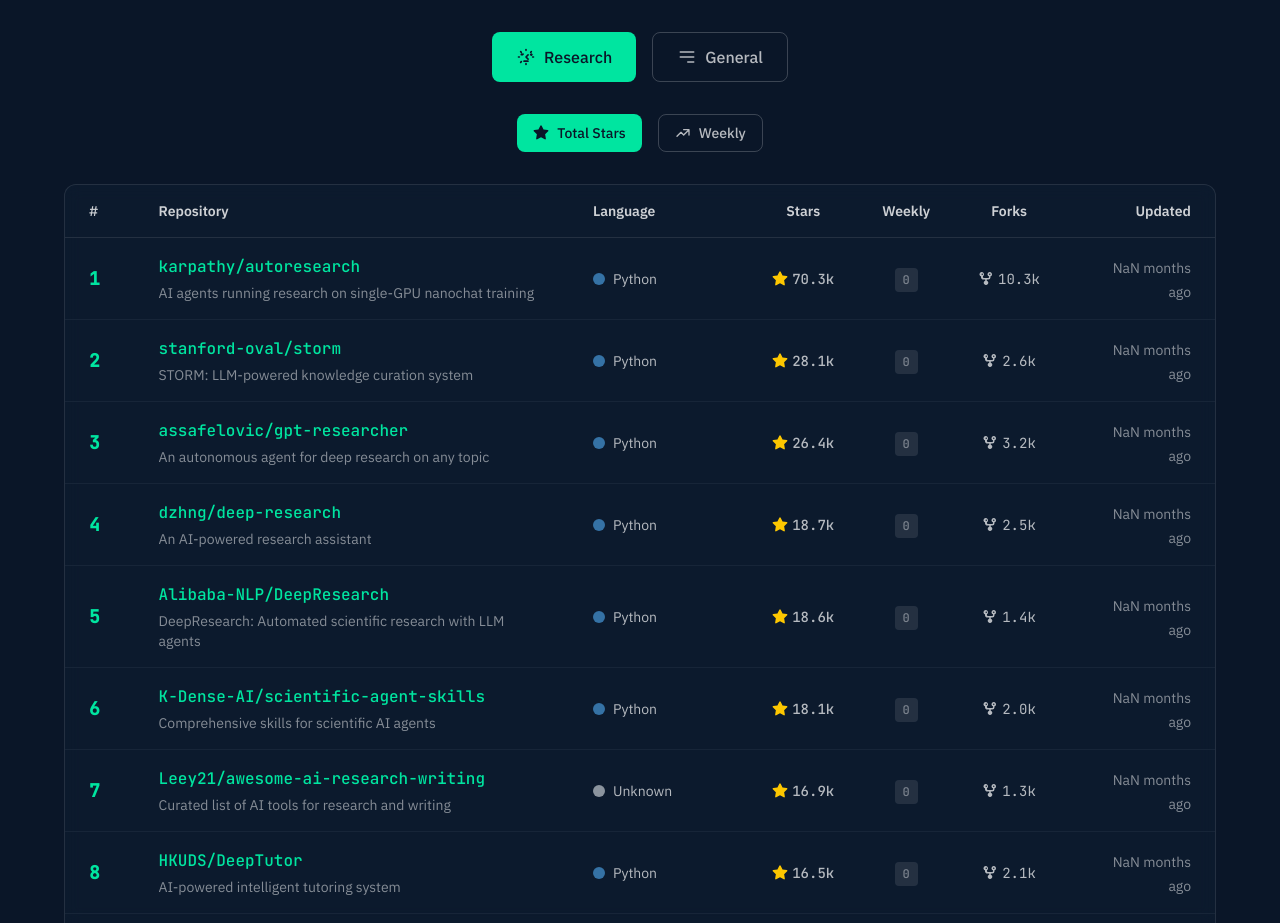
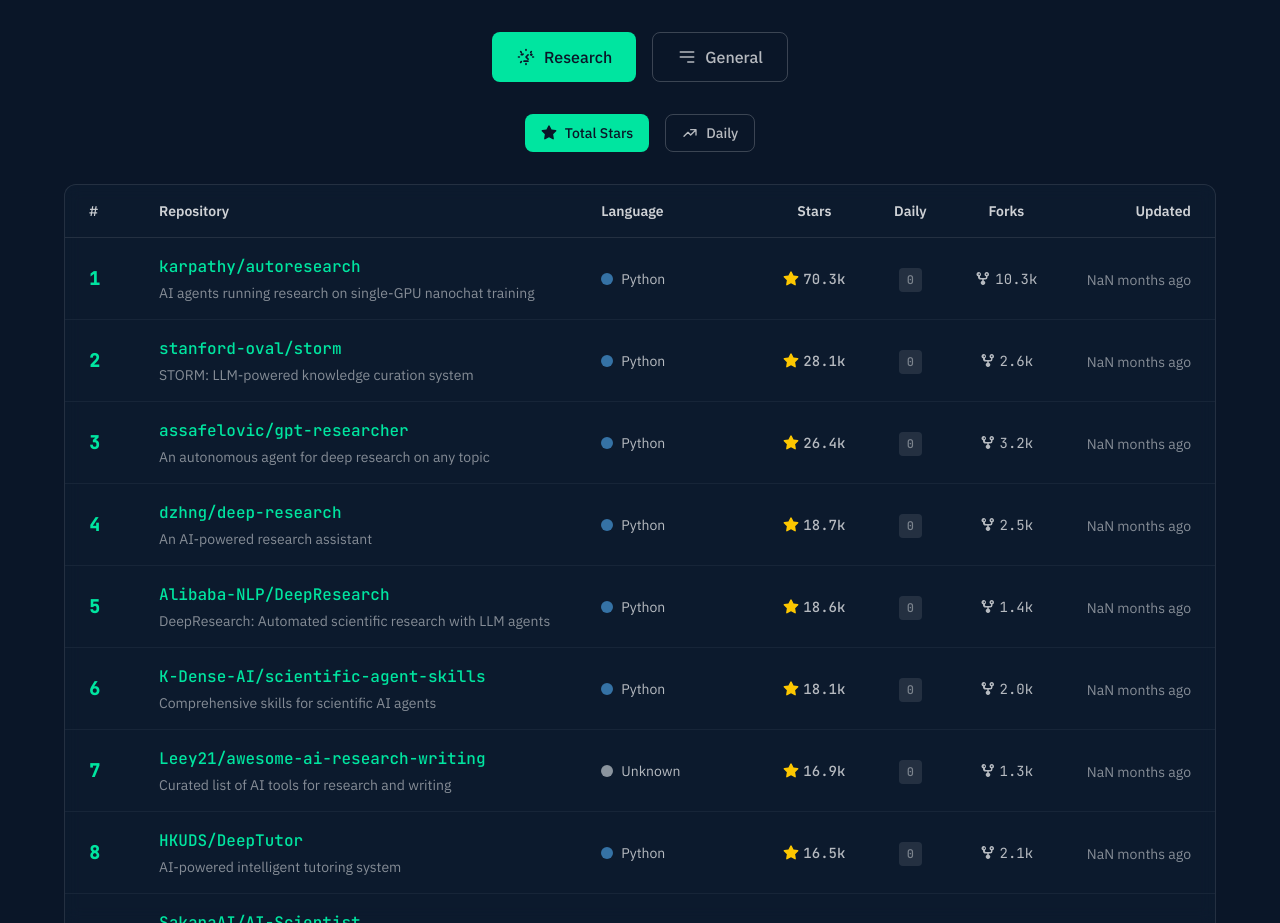
Before and after one commit to onepersonlab/onepersonlab-website, a React (Vite) app: page / in a window 1280 px wide. Shown: the part 1020-1943 px from the top of the page. Built offline with nearby package versions, Linux system fonts and the light colour scheme.

Commit message:
feat: change Weekly to Daily (will revert after 7 days)

```diff
--- a/src/components/ReposSection.tsx
+++ b/src/components/ReposSection.tsx
@@ -164,7 +164,7 @@
             <svg className="w-4 h-4" fill="none" stroke="currentColor" viewBox="0 0 24 24">
               <path strokeLinecap="round" strokeLinejoin="round" strokeWidth={2} d="M13 7h8m0 0v8m0-8l-8 8-4-4-6 6" />
             </svg>
-            Weekly
+            Daily
           </span>
         </button>
       </div>
@@ -179,7 +179,7 @@
                 <th scope="col" className="text-left px-6 py-4 text-sm font-semibold text-white/80">Repository</th>
                 <th scope="col" className="text-left px-6 py-4 text-sm font-semibold text-white/80 hidden md:table-cell">Language</th>
                 <th scope="col" className="text-center px-6 py-4 text-sm font-semibold text-white/80">Stars</th>
-                <th scope="col" className="text-center px-6 py-4 text-sm font-semibold text-white/80 hidden sm:table-cell">Weekly</th>
+                <th scope="col" className="text-center px-6 py-4 text-sm font-semibold text-white/80 hidden sm:table-cell">Daily</th>
                 <th scope="col" className="text-center px-6 py-4 text-sm font-semibold text-white/80 hidden lg:table-cell">Forks</th>
                 <th scope="col" className="text-right px-6 py-4 text-sm font-semibold text-white/80 hidden lg:table-cell">Updated</th>
               </tr>
```
Also changed, not shown: 1 other file (tests, documents, lock files or other folders).
